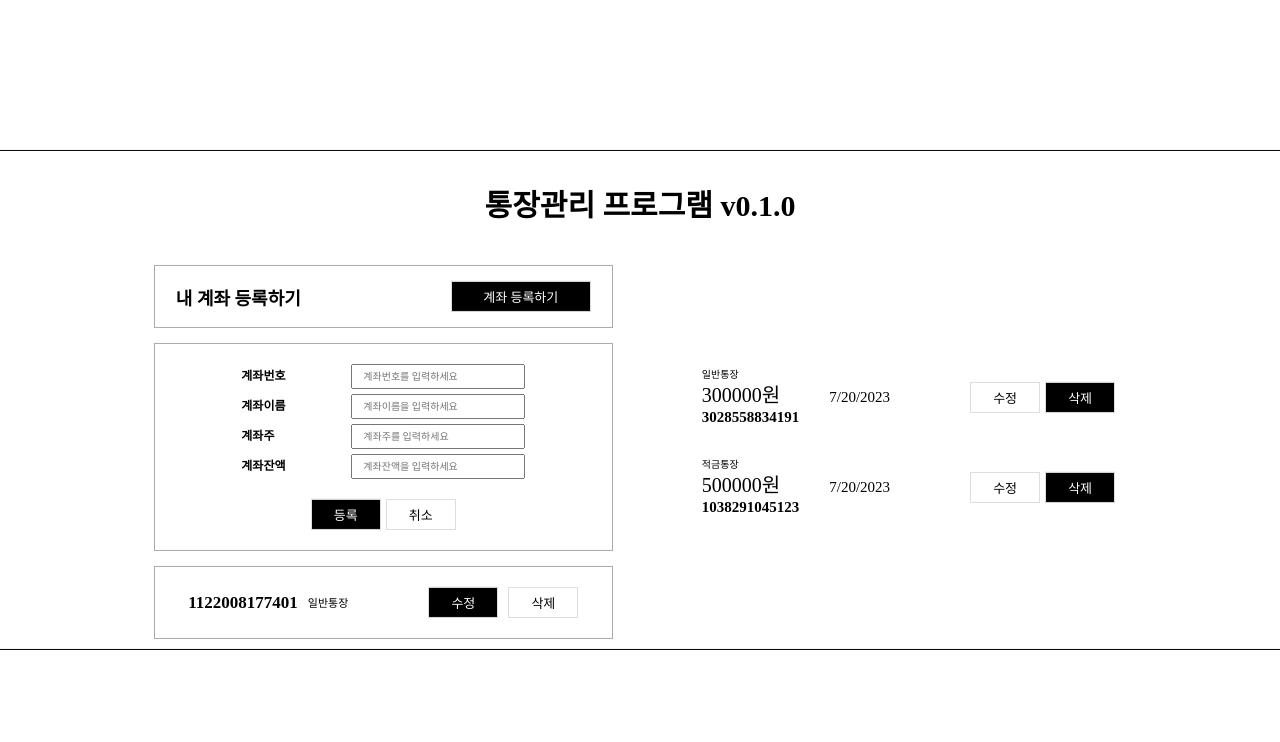
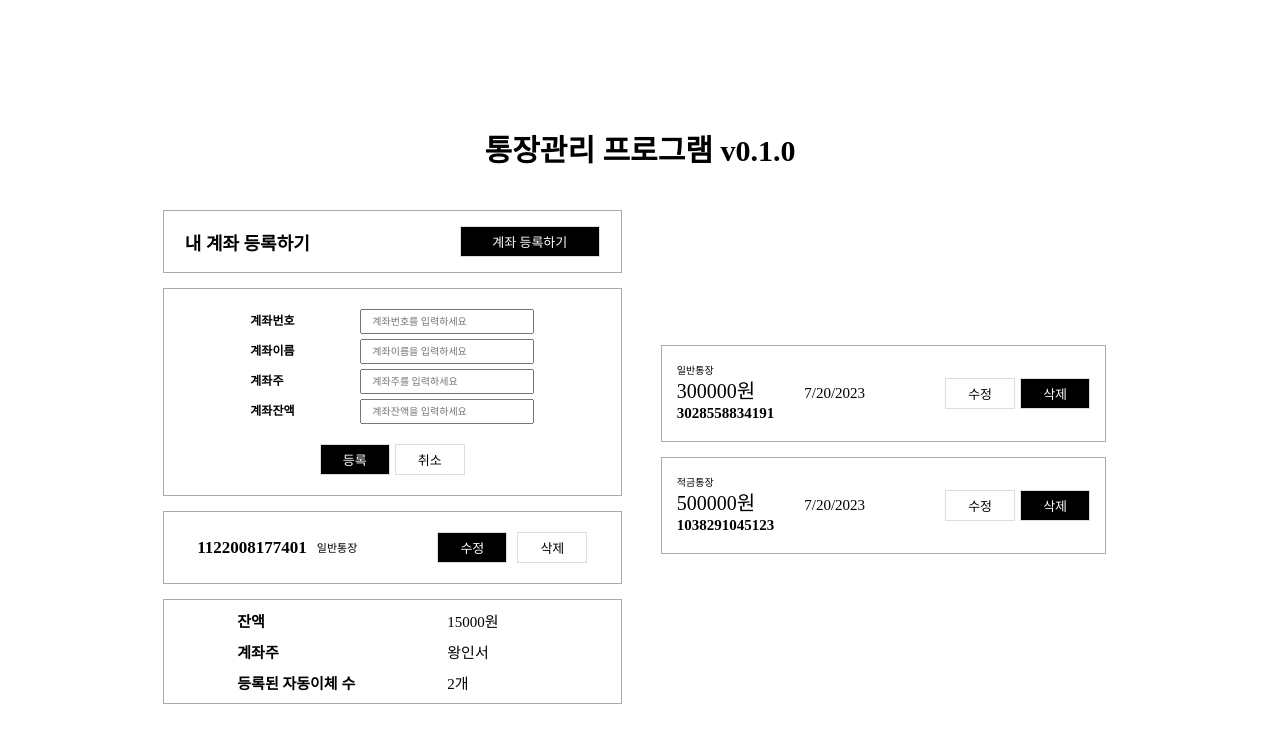
Before and after one commit to wisberry2022/AutoAccount_Front, a React (Create React App) app: page / in a window 1280 px wide. Shown: the top 742 px of the page. Built offline with nearby package versions, Linux system fonts and the light colour scheme; a web font is replaced by a local one.

Commit message:
07/23 upload [main][add] organisms works almost done

```diff
--- a/src/App.tsx
+++ b/src/App.tsx
@@ -1,99 +1,38 @@
 import React from 'react';
 import { Debit } from './classes/types/DataTypes';
 import { styled } from 'styled-components';
-import { ButtonSet, FontSet, InputOption, LabelOption } from './classes/types/StyleTypes';
+import { ButtonSet, InputOption, LabelOption } from './classes/types/StyleTypes';
 import { GapFlex, VerticalFlex } from './component/atoms/div/StyledFlex';
-import Title from './component/atoms/title/Title';
-import LabelInput from './component/molecules/LabelInput';
 import DebitBundle from './component/molecules/DebitBundle';
-import SingleInputForm from './component/molecules/SingleInputForm';
-import MyAccountBundle from './component/molecules/MyAccountBundle';
-import ButtonBox from './component/molecules/ButtonBox';
 import MainTitle from './component/orgarnism/MainTitle';
 import AssignArea from './component/orgarnism/AssignArea';
 import MyAccounts from './component/orgarnism/MyAccounts';
+import AccountDetail from './component/orgarnism/AccountsDetail';
+import DebitArea from './component/orgarnism/DebitArea';
 
 const CenterVerticalFlex = styled(VerticalFlex)`
-  outline: 1px solid #000;
   position: absolute;
   top: 50%;
   left: 50%;
   transform: translate(-50%, -50%);
-  width: 100vw;
+  padding: 5rem 0;
+  width: 90vw;
+  height: 75vh;
 `;
 
 const App = ():React.ReactElement => {
-  const normalDebit:Debit = {
-    deposit: "3028558834191",
-    name: "일반통장",
-    amount: 300000,
-    debitDate: new Date().toLocaleDateString()
-  };
-
-  const installmentDebit:Debit = {
-    deposit: "1038291045123",
-    name: "적금통장",
-    amount: 500000,
-    debitDate: new Date().toLocaleDateString()
-  };
-
-  const serialLabel:LabelOption = {
-    htmlFor: "account-serial",
-    label: "계좌번호"
-  };
-
-  const serialOption:InputOption = {
-    id: "account-serial",
-    type: "text",
-    name: "serial",
-    placeholder: "관리할 계좌번호를 입력하세요"
-  };
-
-  const nameLabel:LabelOption = {
-    htmlFor: "account-name",
-    label: "계좌명"
-  };
-
-  const nameOption:InputOption = {
-    id: "account-name",
-    type: "text",
-    name: "name",
-    placeholder: "관리할 계좌별칭을 입력하세요"
-  }
-
-  const ownerLabel:LabelOption = {
-    htmlFor: "account-owner",
-    label: "계좌주"
-  };
-
-  const ownerOption:InputOption = {
-    id: "account-owner",
-    type: "text",
-    name: "owner",
-    placeholder: "계좌주 이름을 입력하세요"
-  }
-
-  const buttons:Array<ButtonSet> = [
-    {name:"등록", color:{bgColor:"#000", color:"#fff"}},
-    {name:"수정", color:{bgColor:"#ddd", color:"#f2f2f2"}},
-    {name:"취소", color:{bgColor:"#fff", color:"#111"}}
-  ]
-
   return (
     <div className="App">
       <CenterVerticalFlex>
         <MainTitle />
-        <GapFlex gap={10}>
+        <GapFlex gap={5}>
           <VerticalFlex>
             <AssignArea />
             <MyAccounts />
-            {/* <VerticalFlex>
-              <MyAccountBundle serial="1122008177401" name="일반통장"/>
-            </VerticalFlex> */}
+            <AccountDetail />
           </VerticalFlex>
           <VerticalFlex>
-            <DebitBundle data={normalDebit}/>
-            <DebitBundle data={installmentDebit}/>
+            <DebitArea />
           </VerticalFlex>
         </GapFlex>
       </CenterVerticalFlex>
--- /dev/null
+++ b/src/component/atoms/Text/NormalText.tsx
@@ -0,0 +1,8 @@
+import { styled } from "styled-components";
+
+const NormalText = styled.strong`
+  font-size: 1.5rem;
+  font-weight: 400;
+`;
+
+export default NormalText;
--- /dev/null
+++ b/src/component/atoms/Text/StyledEmphasize.tsx
@@ -0,0 +1,12 @@
+import { styled } from "styled-components";
+import Emphasize from "./Emphasize";
+import { Scale } from "../../../classes/types/StyleTypes";
+
+const CustomSizingEmphasize = styled(Emphasize)<{size:Scale}>`
+  padding: ${prop => prop.size && prop.size.padding};
+  margin: ${prop => prop.size && prop.size.margin};
+  width: ${prop => prop.size && prop.size.width + "rem"};
+  height: ${prop => prop.size && prop.size.height + "rem"};
+`;
+
+export {CustomSizingEmphasize}
--- /dev/null
+++ b/src/component/atoms/Text/StyledNormalText.tsx
@@ -0,0 +1,12 @@
+import { styled } from "styled-components";
+import NormalText from "./NormalText";
+import { Scale } from "../../../classes/types/StyleTypes";
+
+const CustomSizingNormalText = styled(NormalText)<{size:Scale}>`
+  padding: ${prop => prop.size && prop.size.padding};
+  margin: ${prop => prop.size && prop.size.margin};
+  width: ${prop => prop.size && prop.size.width + "rem"};
+  height: ${prop => prop.size && prop.size.height + "rem"};
+`;
+
+export {CustomSizingNormalText};
--- a/src/component/atoms/list/List.tsx
+++ b/src/component/atoms/list/List.tsx
@@ -5,6 +5,7 @@ const List = styled.ul<{debug?:boolean}>`
     css`
       outline: .1rem solid #000
     `};
+    padding-inline-start: 0;
 `
 
 export default List;
--- a/src/component/molecules/DebitBundle.tsx
+++ b/src/component/molecules/DebitBundle.tsx
@@ -4,8 +4,12 @@ import { FlexSet, FontSet, Margin } from "../../classes/types/StyleTypes";
 import Emphasize from "../atoms/Text/Emphasize";
 import Button from "../atoms/buttons/Button";
 import { GapFlex, HorizonFlex, VerticalFlex } from "../atoms/div/StyledFlex";
-import Item from "../atoms/list/Item";
 import { MarginItem } from "../atoms/list/StyledItem";
+
+const PaddingItem = styled(MarginItem)`
+  padding: 2rem 1.5rem;
+  border: .1rem solid #aaa;
+`;
 
 const TextAlignEmphasize = styled(Emphasize)`
   text-align: left;
@@ -59,10 +63,10 @@ const DebitBundle:React.FC<PropType> = ({data}:PropType) => {
   }
 
   const margin:Margin = {
-    bottom: 3
+    bottom: 1.5,
   }
   return (
-    <MarginItem margin={margin} debug={false}>
+    <PaddingItem margin={margin}>
       <GapFlex gap={8} >
         <HorizonFlex option={horizonOption}>
           <VerticalFlex option={option}>
@@ -77,7 +81,7 @@ const DebitBundle:React.FC<PropType> = ({data}:PropType) => {
           <AlignSelfButton color="BW">삭제</AlignSelfButton>
         </GapFlex>
       </GapFlex>
-    </MarginItem>
+    </PaddingItem>
   )
 }
 
--- /dev/null
+++ b/src/component/molecules/DescribeBox.tsx
@@ -0,0 +1,34 @@
+import { styled } from "styled-components";
+import { FontSet } from "../../classes/types/StyleTypes";
+import Emphasize from "../atoms/Text/Emphasize";
+import NormalText from "../atoms/Text/NormalText";
+import { HorizonFlex } from "../atoms/div/StyledFlex";
+import { CustomSizingEmphasize } from "../atoms/Text/StyledEmphasize";
+import { CustomSizingNormalText } from "../atoms/Text/StyledNormalText";
+
+const DescribeWrapperFlex = styled(HorizonFlex)`
+  width: 100%;
+`;
+
+type PropType = {
+    main: string;
+    sub: string;
+    gap: string;
+}
+
+const DescribeBox:React.FC<PropType> = ({main, sub, gap}:PropType) => {
+
+  const font:FontSet = {
+      fontSize: "1.5",
+      fontWeight: "600"
+  };
+
+  return (
+    <DescribeWrapperFlex option={{justifyContent:"center", gap:gap}}>
+        <CustomSizingEmphasize size={{width:"20"}} font={font}>{main}</CustomSizingEmphasize>
+        <CustomSizingNormalText size={{width: "10"}}>{sub}</CustomSizingNormalText>
+    </DescribeWrapperFlex>
+  )
+}
+
+export default DescribeBox;
--- /dev/null
+++ b/src/component/orgarnism/AccountsDetail.tsx
@@ -0,0 +1,33 @@
+import { styled } from "styled-components";
+import { DetailData } from "../../classes/types/DataTypes";
+import { VerticalFlex } from "../atoms/div/StyledFlex";
+import DescribeBox from "../molecules/DescribeBox";
+
+const DetailWrapperFlex = styled(VerticalFlex)`
+  padding: 1rem;
+  border: .1rem solid #aaa;
+  width: 100%;
+`
+
+const AccountDetail:React.FC = () => {
+
+  const detail:DetailData[] = [
+    {id:1, main:"잔액", sub:"15000원"},
+    {id:2, main:"계좌주", sub:"왕인서"},
+    {id:3, main:"등록된 자동이체 수", sub:"2개"}
+  ];
+
+  return (
+    <DetailWrapperFlex option={{gap:"1"}}>
+      {
+        detail.map(val => {
+          return (
+            <DescribeBox key={val.id} gap="1" main={val.main} sub={val.sub} />
+          )
+        })
+      }
+    </DetailWrapperFlex>
+  )
+}
+
+export default AccountDetail;
--- /dev/null
+++ b/src/component/orgarnism/DebitArea.tsx
@@ -0,0 +1,34 @@
+import { styled } from "styled-components";
+import { Debit } from "../../classes/types/DataTypes";
+import List from "../atoms/list/List";
+import DebitBundle from "../molecules/DebitBundle";
+
+const WrapperBorderList = styled(List)`
+  width: 100%;
+`
+
+const DebitArea:React.FC = () => {
+  const normalDebit:Debit = {
+    deposit: "3028558834191",
+    name: "일반통장",
+    amount: 300000,
+    debitDate: new Date().toLocaleDateString()
+  };
+
+  const installmentDebit:Debit = {
+    deposit: "1038291045123",
+    name: "적금통장",
+    amount: 500000,
+    debitDate: new Date().toLocaleDateString()
+  };
+
+
+  return (
+    <WrapperBorderList>
+      <DebitBundle data={normalDebit} />
+      <DebitBundle data={installmentDebit} />
+    </WrapperBorderList>
+  )
+}
+
+export default DebitArea;
--- a/src/component/orgarnism/MainTitle.tsx
+++ b/src/component/orgarnism/MainTitle.tsx
@@ -4,7 +4,6 @@ import Title from "../atoms/title/Title";
 const PaddingTitle = styled(Title)`
     margin-bottom: 2.5rem;
     padding: 1rem 2rem;
-    // border-bottom: .2rem solid #ddd;
 `
 
 const MainTitle:React.FC = () => {
```
Also changed, not shown: src/classes/types/DataTypes.tsx (+13 -1 lines), src/component/molecules/MyAccountBundle.tsx (+7 -5 lines).
